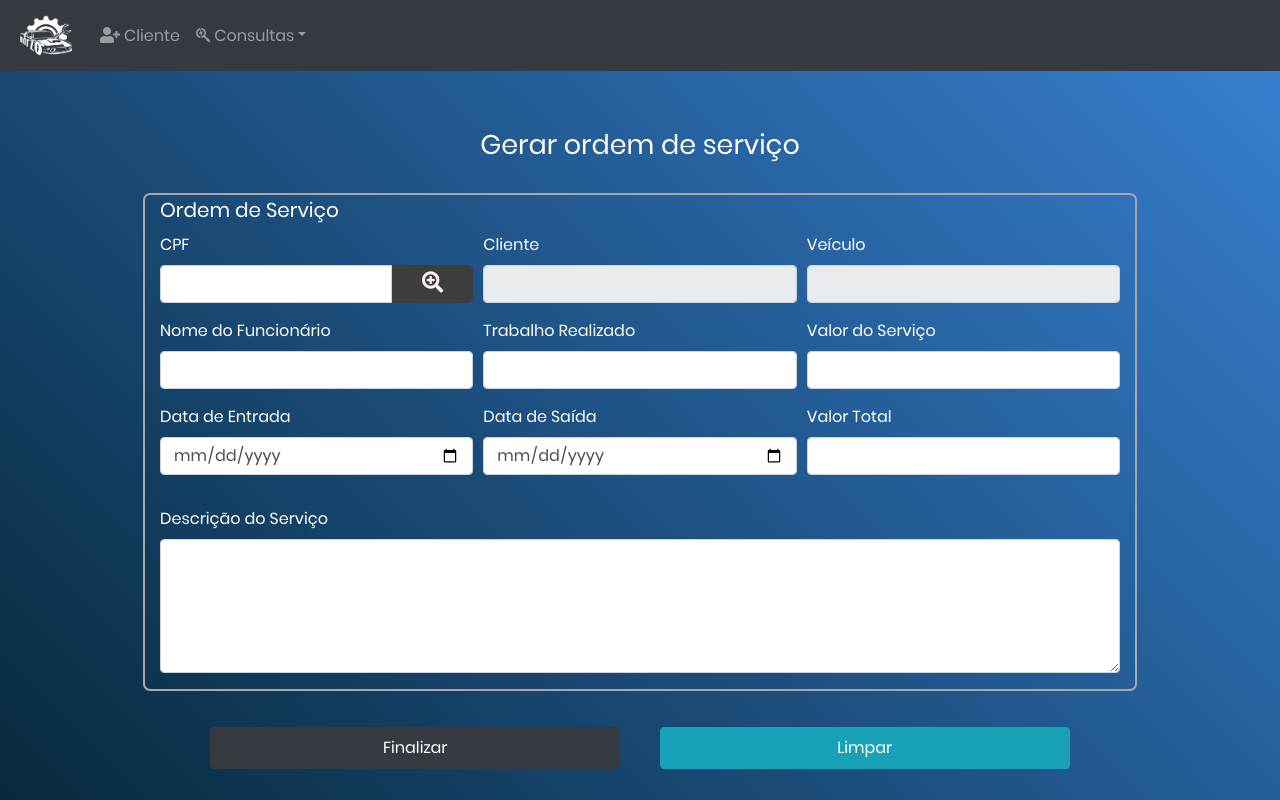
After one commit to TurmaSenac20182/Oficina, a PHP site: page /FormOs2.php in a window 1280 px wide. The commit adds this page. Run offline with PHP 8.4, Linux system fonts and the light colour scheme; some libraries are stand-ins or nearby versions.

Commit message:
Nova pag

```diff
--- /dev/null
+++ b/PHP/FormOs2.php
@@ -0,0 +1,168 @@
+<?php
+session_start();
+include('ValidaOS.php');
+?>
+
+<!doctype html>
+<html lang="pt-br">
+
+<head>
+    <meta charset="utf-8">
+    <title>Marzo mecânica</title>
+    <script src="jquery/jquery-3.2.1.min.js"></script>
+    <!--===============================================================================================-->
+    <meta name="viewport" content="width=device-width, initial-scale=1">
+    <!--===============================================================================================-->
+    <link rel="stylesheet" type="text/css" href="css/OsPage.css" />
+    <!--===============================================================================================-->
+    <link rel="stylesheet" href="https://use.fontawesome.com/releases/v5.6.3/css/all.css" integrity="sha384-UHRtZLI+pbxtHCWp1t77Bi1L4ZtiqrqD80Kn4Z8NTSRyMA2Fd33n5dQ8lWUE00s/" crossorigin="anonymous">
+
+    <link rel="stylesheet" href="https://stackpath.bootstrapcdn.com/bootstrap/4.4.1/css/bootstrap.min.css" integrity="sha384-Vkoo8x4CGsO3+Hhxv8T/Q5PaXtkKtu6ug5TOeNV6gBiFeWPGFN9MuhOf23Q9Ifjh" crossorigin="anonymous">
+    <!--===============================================================================================-->
+</head>
+
+<body>
+
+
+    <nav class="navbar navbar-expand-lg navbar-dark bg-dark">
+        <a class="navbar-brand" href="index.php"><img src="images/LogoB2.png" width="60px" height="45px"></a>
+        <button class="navbar-toggler" type="button" data-toggle="collapse" data-target="#navbarNavDropdown" aria-controls="navbarNavDropdown" aria-expanded="false" aria-label="Toggle navigation">
+            <span class="navbar-toggler-icon"></span>
+        </button>
+        <div class="collapse navbar-collapse" id="navbarNavDropdown">
+            <ul class="navbar-nav">
+                <li class="nav-item">
+                    <a class="nav-link" href="FormClient.php"><i class="fas fa-user-plus fa-md"></i> Cliente</a>
+                </li>
+                <!-- <li class="nav-item">
+                        <a class="nav-link" href="ordem-servico"><i class="fas fa-paste fa-md"></i> Novo Serviço</a>
+                    </li>-->
+                <li class="nav-item dropdown">
+                    <a class="nav-link dropdown-toggle" href="#" id="navbarDropdownMenuLink" role="button" data-toggle="dropdown" aria-haspopup="true" aria-expanded="false">
+                        <i class="fab fa-searchengin fa-md"></i> Consultas</a>
+                    <div class="dropdown-menu" aria-labelledby="navbarDropdownMenuLink">
+                        <a class="dropdown-item" href="ListClient.php">Clientes</a>
+                        <a class="dropdown-item" href="ListOs.php">Ordens de serviço</a>
+                    </div>
+                </li>
+            </ul>
+        </div>
+    </nav>
+
+    <div class="ContainerClass">
+        <div class="container-fluid">
+            <p class="TittleForm">Gerar ordem de serviço</p>
+
+            <?php if (isset($_SESSION["servico_existente"])) : ?>
+                <?php $erro_cadastro = $_SESSION["servico_existente"]; ?>
+                <div class="alert alert-danger alert-dismissible fade show" role="alert" style="text-align:center;">
+                    <strong><?php echo $erro_cadastro; ?></strong>
+                    <button type="button" class="close" data-dismiss="alert" aria-label="Close">
+                        <span aria-hidden="true">&times;</span>
+                    </button>
+                    <?php unset($_SESSION["servico_existente"]); ?>
+                </div>
+            <?php endif ?>
+
+            <form action="FormOs.php" method="POST">
+                <fieldset class="col-md-12 FieldsetTittle">
+                    <div class="form-group">
+                        <legend class="LegendTittle">Ordem de Serviço</legend>
+
+                        <div class="form-row">
+                            <input type="hidden" name="idCliente">
+                            <input type="hidden" name="idCarro">
+
+                            <div class="form-group col-md-4">
+                                <label for="IDCpf">CPF</label>
+                                <div class="input-group">
+                                    <input type="text" class="form-control" id="IDCpf" name="cpf" required onkeypress="mascara(this, '###.###.###-##')" onkeyup="OnlyNumbersCpfRG(this);" maxlength="14">
+                                    <button type="button" id="btn-cpf" class="button-cep"><i class="fas fa-search-plus fa-lg"></i></button>
+                                </div>
+                            </div>
+
+                            <div class="form-group col-md-4">
+                                <label for="IDCliente">Cliente</label>
+                                <input type="text" class="form-control" readonly name="cliente" id="IDCliente" maxlength="15" required>
+                            </div>
+
+                            <div class="form-group col-md-4">
+                                <label for="IDVeiculo">Veículo</label>
+                                <input type="text" class="form-control" readonly name="placa" id="IDVeiculo" maxlength="50" required>
+                            </div>
+
+
+                        </div>
+
+
+                        <div class="form-row">
+                            <div class="form-group col-md-4">
+                                <label for="IDFuncionaro">Nome do Funcionário</label>
+                                <input type="text" class="form-control" name="funcionario" id="IDFuncionaro" required maxlength="100">
+                            </div>
+
+                            <div class="form-group col-md-4">
+                                <label for="IDMaoDeObra">Trabalho Realizado</label>
+                                <input type="text" class="form-control" name="maoDeObra" id="IDMaoDeObra" required maxlength="100">
+                            </div>
+
+
+                            <div class="form-group col-md-4">
+                                <label for="IDValorServico">Valor do Serviço</label>
+                                <input type="text" class="form-control" name="valorServico" id="IDValorServico" required maxlength="100" onkeyup="OnlyNumbers(this);">
+                            </div>
+                        </div>
+
+
+                        <div class="form-row">
+                            <div class="form-group col-md-4">
+                                <label for="IDDataEntrada">Data de Entrada</label>
+                                <input type="date" class="form-control" name="dataEntrada" required id="IDDataEntrada">
+                            </div>
+
+                            <div class="form-group col-md-4">
+                                <label for="IDDataSaida">Data de Saída</label>
+                                <input type="date" class="form-control" name="dataSaida" required id="IDDataSaida">
+                            </div>
+
+                            <div class="form-group col-md-4">
+                                <label for="IDValorTotal">Valor Total</label>
+                                <input type="text" class="form-control" name="valorTotal" required id="IDValorTotal" maxlength="100" onkeyup="OnlyNumbers(this);">
+                            </div>
+                        </div>
+
+                    </div>
+                    <div class="form-row">
+                        <div class="form-group col-md-12">
+                            <label for="IDDescricao">Descrição do Serviço</label>
+                            <textarea class="form-control" name="descricao" id="IDDescricao" required rows="5"></textarea>
+                        </div>
+                    </div>
+        </div>
+        </fieldset>
+
+        <div class="ClassButton">
+            <button type="submit" name="registrar_os" class="btn btn-dark form-button">Finalizar</button>
+            <button type="reset" class="btn btn-info form-button">Limpar</button>
+        </div>
+        </form>
+    </div>
+    </div>
+
+
+
+
+    <script src="jquery/SearchClient.js"></script>
+
+    <script src="jquery/validate.js"></script>
+
+    <script src="js/MaskCepTel.js"></script>
+
+    <script src="js/OnlyNumbers.js"></script>
+
+    <script src="https://cdn.jsdelivr.net/npm/popper.js@1.16.0/dist/umd/popper.min.js" integrity="sha384-Q6E9RHvbIyZFJoft+2mJbHaEWldlvI9IOYy5n3zV9zzTtmI3UksdQRVvoxMfooAo" crossorigin="anonymous"></script>
+
+    <script src="https://stackpath.bootstrapcdn.com/bootstrap/4.4.1/js/bootstrap.min.js" integrity="sha384-wfSDF2E50Y2D1uUdj0O3uMBJnjuUD4Ih7YwaYd1iqfktj0Uod8GCExl3Og8ifwB6" crossorigin="anonymous"></script>
+</body>
+
+</html>
--- a/PHP/ListOs.php
+++ b/PHP/ListOs.php
@@ -63,8 +63,8 @@
                         <tbody>
                             <?php foreach($dados as $lista) {?>
                             <tr>
-                                <td class="column1"><button class="columnButton"><?=$lista['idordemServico'] ?></button></td>
-                                <td class="column1"><button class="columnButton"><?=$lista['funcionario'] ?></button></td>
+                                <td class="column1"><a clas="select-item" href="FormOs2.php"><button class="columnButton"><?=$lista['idordemServico'] ?></button></a></td>
+                                <td class="column1"><a class="select-item" href="FormOs2.php"><button class="columnButton"><?=$lista['funcionario'] ?></button></a></td>
                                 <!--<td class="column1"><button class="columnButton"><?//=$lista['c.nome'] ?></button></td>-->
                             </tr>
                             <?php } ?>
```
Also changed, not shown: PHP/css/ListClientPage.css (+21 -1 lines), PHP/css/ListOsPage.css (+30 -1 lines).
